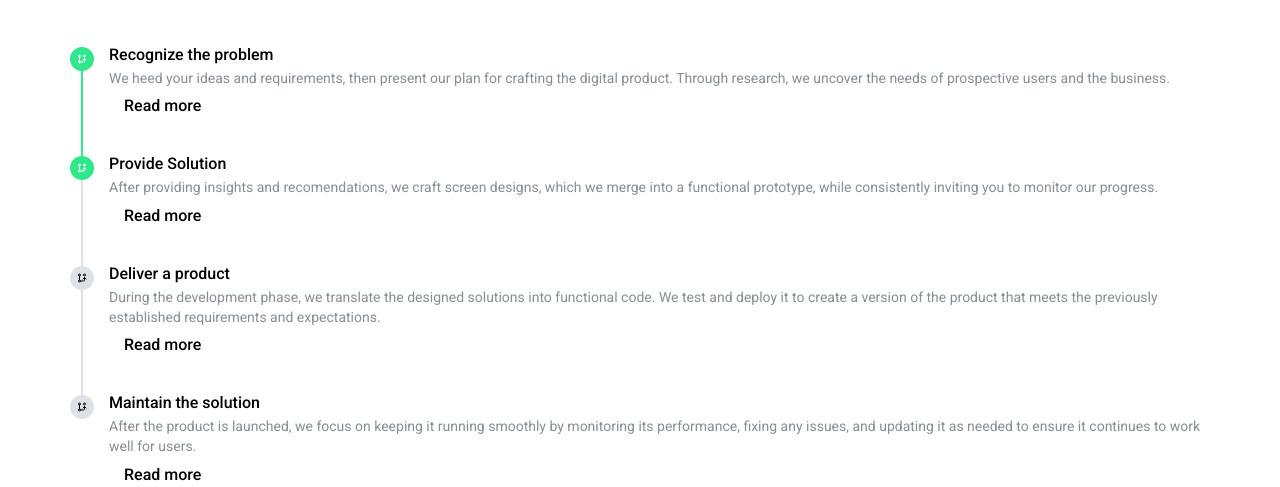
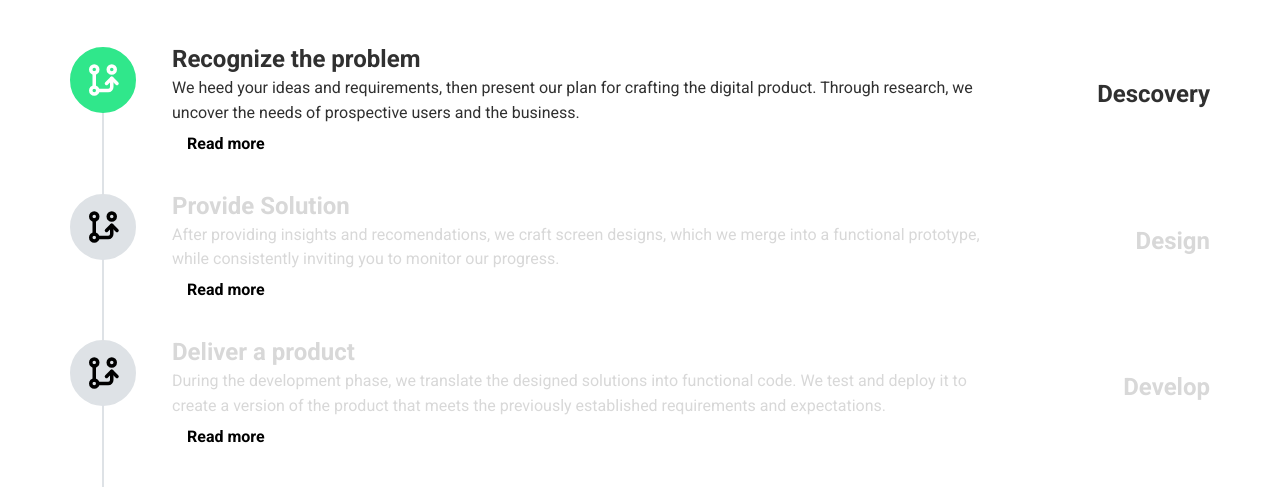
Before and after one commit to SzEmil/which-framework, a React app in the folder nextjs/: page /en/offer in a window 1280 px wide. Shown: the part 465-952 px from the top of the page. Built offline with nearby package versions, Linux system fonts and the light colour scheme.

Commit message:
feat(frontend): timeline

```diff
--- /dev/null
+++ b/nextjs/components/OurProcess/components/Timeline/Timeline.module.css
@@ -0,0 +1,13 @@
+.timeline {
+  color: var(--mantine-color-grayscale1-5);
+}
+.timeline:hover {
+  cursor: pointer;
+}
+.timeline-active {
+  color: var(--mantine-color-grayscale1-1);
+}
+.itemTitle {
+    font-size: 24px;
+    font-weight: 700;
+}
--- a/nextjs/components/OurProcess/components/Timeline/Timeline.tsx
+++ b/nextjs/components/OurProcess/components/Timeline/Timeline.tsx
@@ -1,6 +1,7 @@
+"use client";
 import { i18n } from "@/i18n/helpers";
 import { LangType } from "@/types/types";
-import { Button, Timeline as MantineTimeline, Text, TimelineItem } from "@mantine/core";
+import { Button, Flex, Timeline as MantineTimeline, Text, TimelineItem } from "@mantine/core";
 import {
   IconGitBranch,
   IconGitPullRequest,
@@ -10,26 +11,41 @@ import {
 import Link from "next/link";
 import { ContentSchema } from "@/i18n/schema";
 import { nanoid } from "nanoid";
+import { useState } from "react";
+import css from "./Timeline.module.css";
 
 type TimelineKeys = keyof ContentSchema["offer"]["ourProcess"]["timeline"];
 type TimelineProps = {
   lang: LangType;
 };
 export const Timeline = ({ lang }: TimelineProps) => {
+  const [activeItem, setActiveItem] = useState(0);
   const timeLineData = i18n(lang).offer.ourProcess.timeline;
   //TODO: icon pick depends on timelineData[step] name ex. if .. ===deliverproduct => icon
   return (
-    <MantineTimeline active={1} bulletSize={24} lineWidth={2}>
-      {Object.keys(timeLineData).map((step) => (
+    <MantineTimeline
+      active={activeItem}
+      bulletSize={66}
+      lineWidth={2}
+      classNames={{ itemTitle: css.itemTitle }}
+    >
+      {Object.keys(timeLineData).map((step, index) => (
         <TimelineItem
+          onClick={() => setActiveItem(index)}
           key={nanoid()}
-          bullet={<IconGitBranch size={12} />}
+          bullet={<IconGitBranch size={42} />}
           title={timeLineData[step as TimelineKeys].name}
+          className={`${css.timeline} ${activeItem >= index ? css["timeline-active"] : ""}`}
         >
-          <Text c="dimmed" size="sm">
-            {timeLineData[step as TimelineKeys].description}
-          </Text>
-          <Button component={Link} href={"/"} variant="transparent">
+          <Flex w={"100%"} justify={"space-between"}>
+            <Text fw={400} fz={16} maw={840}>
+              {timeLineData[step as TimelineKeys].description}
+            </Text>
+            <Text fw={700} fz={24}>
+              {timeLineData[step as TimelineKeys].category}
+            </Text>
+          </Flex>
+          <Button fz={16} fw={700} component={Link} href={"/"} variant="transparent">
             {timeLineData[step as TimelineKeys].btn}
           </Button>
         </TimelineItem>
```
